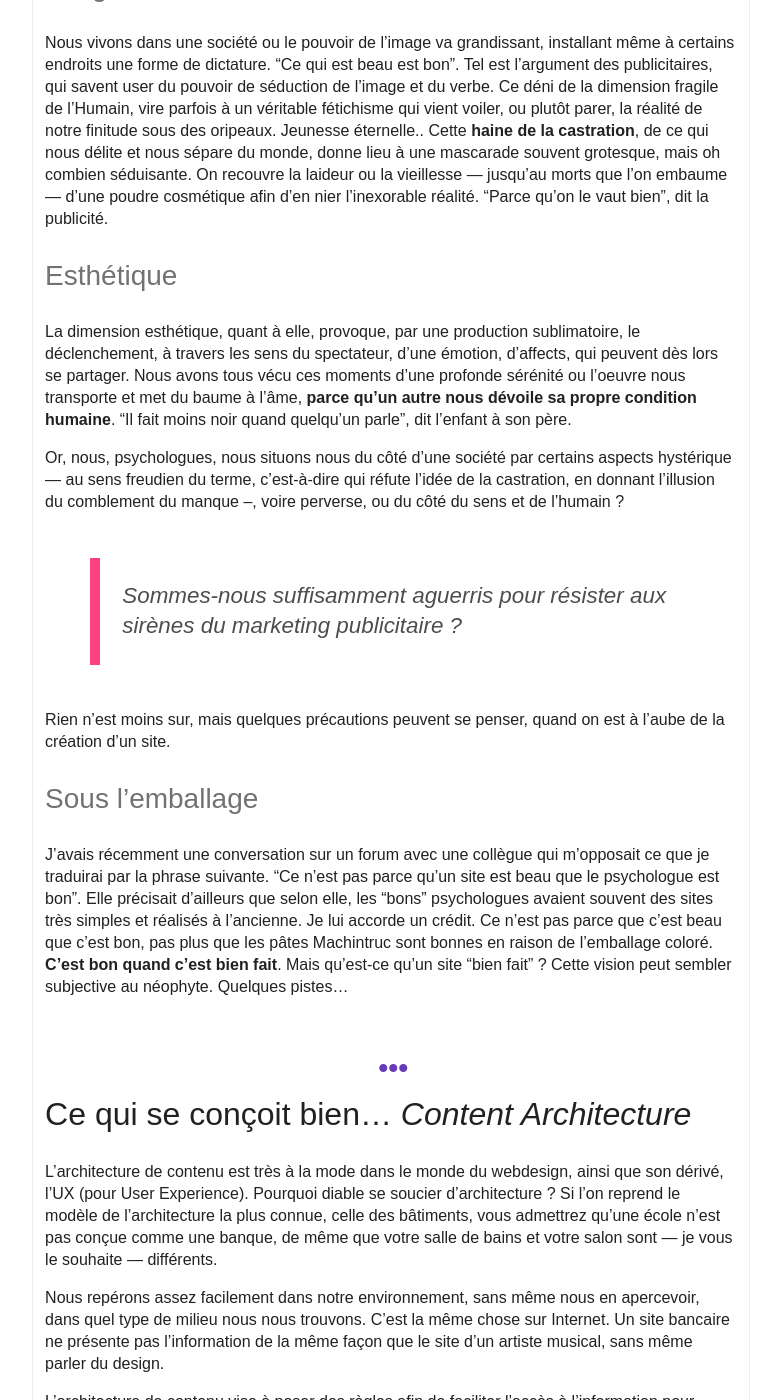
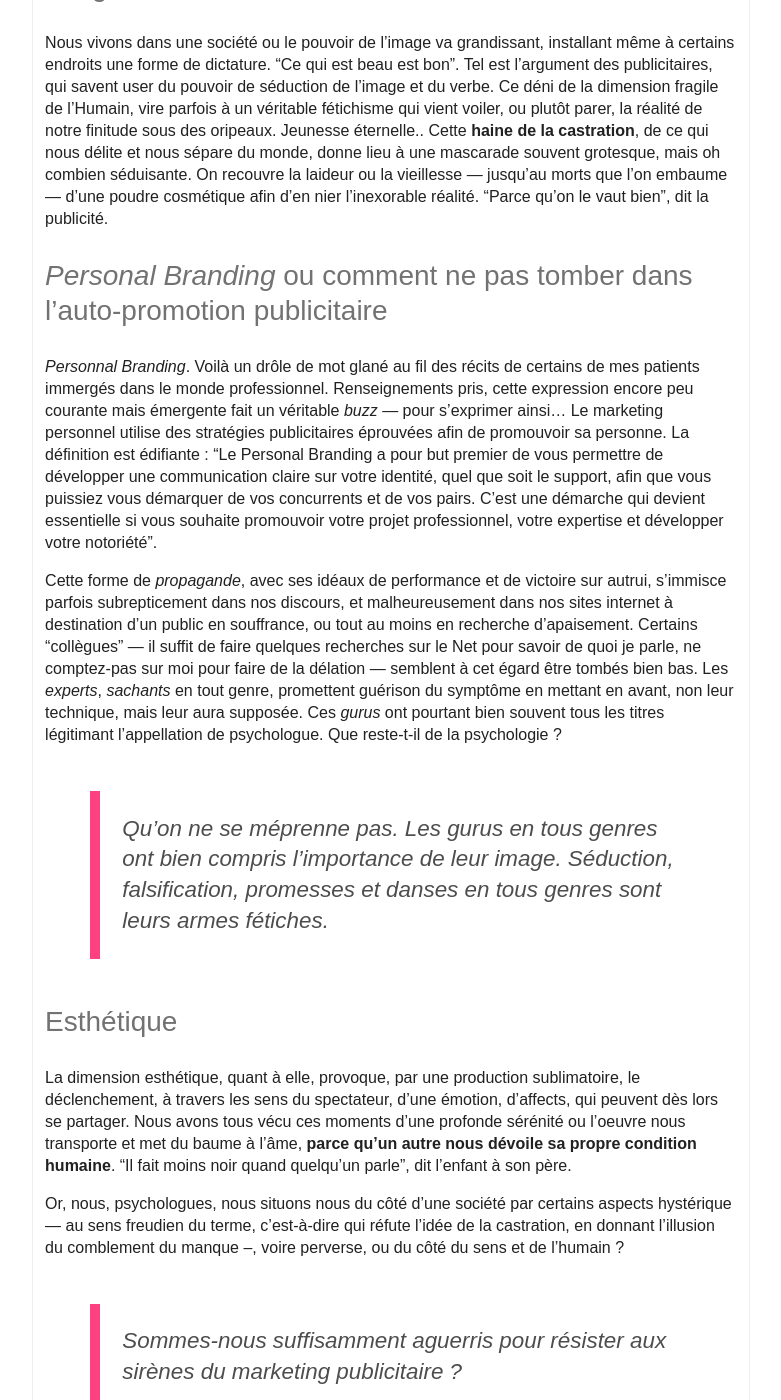
Before and after one commit to nicodev3/nicodev3.github.io, a Jekyll site: the page built from _posts/2016-09-05-site-internet-psychologues.md, in a window 1280 px wide and 1400 px high, scrolled down 3364 px. Shown: the whole window, without its empty margins (249-1030 px from the left). Built offline with Jekyll 4.4.1, drawn with Linux system fonts in a browser that asks for light colours; nearby versions of some CDN libraries; comment, search, counter and statistics services are not loaded.

Commit message:
Update 2016-09-05-site-internet-psychologues.md

```diff
--- a/_posts/2016-09-05-site-internet-psychologues.md
+++ b/_posts/2016-09-05-site-internet-psychologues.md
@@ -72,6 +72,16 @@ De nos jours, quand on veut réaliser un site internet, plusieurs choix s'offren
 ### Image et séduction
 
 Nous vivons dans une société ou le pouvoir de l'image va grandissant, installant même à certains endroits une forme de dictature. "Ce qui est beau est bon". Tel est l'argument des publicitaires, qui savent user du pouvoir de séduction de l'image et du verbe. Ce déni de la dimension fragile de l'Humain, vire parfois à un véritable fétichisme qui vient voiler, ou plutôt parer, la réalité de notre finitude sous des oripeaux. Jeunesse éternelle.. Cette **haine de la castration**, de ce qui nous délite et nous sépare du monde, donne lieu à une mascarade souvent grotesque, mais oh combien séduisante. On recouvre la laideur ou la vieillesse &mdash; jusqu'au morts que l’on embaume &mdash; d'une poudre cosmétique afin d'en nier l'inexorable réalité. "Parce qu'on le vaut bien", dit la publicité.
+
+### *Personal Branding* ou comment ne pas tomber dans l'auto-promotion publicitaire
+
+*Personnal Branding*. Voilà un drôle de mot glané au fil des récits de certains de mes patients immergés dans le monde professionnel. Renseignements pris, cette expression encore peu courante mais émergente fait un véritable *buzz* &mdash; pour s'exprimer ainsi... Le marketing personnel utilise des stratégies publicitaires éprouvées afin de promouvoir sa personne. La définition est édifiante&nbsp;: "Le Personal Branding a pour but premier de vous permettre de développer une communication claire sur votre identité, quel que soit le support, afin que vous puissiez vous démarquer de vos concurrents et de vos pairs. C’est une démarche qui devient essentielle si vous souhaite promouvoir votre projet professionnel, votre expertise et développer votre notoriété".
+
+Cette forme de *propagande*, avec ses idéaux de performance et de victoire sur autrui, s'immisce parfois subrepticement dans nos discours, et malheureusement dans nos sites internet à destination d'un public en souffrance, ou tout au moins en recherche d'apaisement. Certains "collègues" &mdash; il suffit de faire quelques recherches sur le Net pour savoir de quoi je parle, ne comptez-pas sur moi pour faire de la délation &mdash; semblent à cet égard être tombés bien bas. Les *experts*, *sachants* en tout genre, promettent guérison du symptôme en mettant en avant, non leur technique, mais leur aura supposée. Ces *gurus* ont pourtant bien souvent tous les titres légitimant l'appellation de psychologue. Que reste-t-il de la psychologie&nbsp;?
+
+> Qu'on ne se méprenne pas. Les gurus en tous genres ont bien compris l'importance de leur image. Séduction, falsification, promesses et danses en tous genres sont leurs armes fétiches.
+
+
 
 ### Esthétique
 
```
